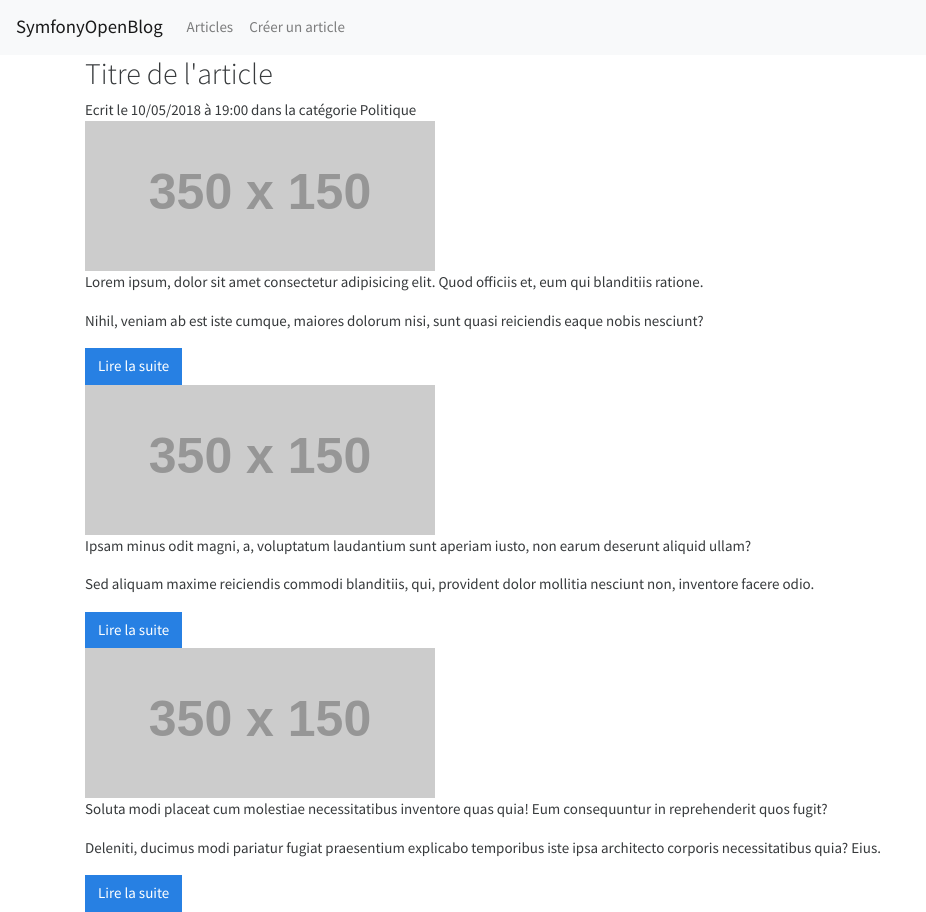
After one commit to NeslyPetitBert/blog-symfony, a Symfony app: template templates/blog/index.html.twig in a window 1280 px wide. The commit adds this page. Shown: the whole page, without its empty margins (0-926 px from the left). Run offline with Twig, Linux system fonts and the light colour scheme; the template is opened without the code that fills it, so the values that code supplies are empty; grey boxes labelled with a size stand in for pictures from a placeholder-image service; some libraries are stand-ins or nearby versions.

Commit message:
Création des pages show, index, home, tmpl de base

```diff
--- a/templates/base.html.twig
+++ b/templates/base.html.twig
@@ -3,10 +3,33 @@
     <head>
         <meta charset="UTF-8">
         <title>{% block title %}Welcome!{% endblock %}</title>
+        <link rel="stylesheet" href="https://bootswatch.com/4/cosmo/bootstrap.min.css">
         {% block stylesheets %}{% endblock %}
     </head>
     <body>
-        {% block body %}{% endblock %}
+        <nav class="navbar navbar-expand-lg navbar-light bg-light">
+            <a class="navbar-brand" href="#">SymfonyOpenBlog</a>
+            <button class="navbar-toggler" type="button" data-toggle="collapse" data-target="#navbarColor03" aria-controls="navbarColor03" aria-expanded="false" aria-label="Toggle navigation">
+                <span class="navbar-toggler-icon"></span>
+            </button>
+
+            <div class="collapse navbar-collapse" id="navbarColor03">
+                <ul class="navbar-nav mr-auto">
+                    {# <li class="nav-item active">
+                        <a class="nav-link" href="#">Home <span class="sr-only">(current)</span></a>
+                    </li> #}
+                    <li class="nav-item">
+                        <a class="nav-link" href="/blog">Articles</a>
+                    </li>
+                    <li class="nav-item">
+                        <a class="nav-link" href="/blog/new">Créer un article</a>
+                    </li>
+                </ul>
+            </div>
+        </nav>
+        <div class="container">
+            {% block body %}{% endblock %}
+        </div>
         {% block javascripts %}{% endblock %}
     </body>
 </html>
--- /dev/null
+++ b/templates/blog/index.html.twig
@@ -0,0 +1,34 @@
+{% extends 'base.html.twig' %}
+
+{% block title %}Hello BlogController!{% endblock %}
+
+{% block body %}
+    <section class="articles">
+        <article>
+            <h2>Titre de l'article</h2>
+            <div class="metadata">Ecrit le 10/05/2018 à 19:00 dans la catégorie Politique</div>
+            <div class="content">
+                <img src="http://placehold.it/350x150" alt="">
+                <p>Lorem ipsum, dolor sit amet consectetur adipisicing elit. Quod officiis et, eum qui blanditiis ratione.</p>
+                <p>Nihil, veniam ab est iste cumque, maiores dolorum nisi, sunt quasi reiciendis eaque nobis nesciunt?</p>
+                <a href="{{ path('blog_show') }}" class="btn btn-primary">Lire la suite</a>
+            </div>
+        </article>
+        <article>
+            <div class="content">
+                <img src="http://placehold.it/350x150" alt="">
+                <p>Ipsam minus odit magni, a, voluptatum laudantium sunt aperiam iusto, non earum deserunt aliquid ullam?</p>
+                <p>Sed aliquam maxime reiciendis commodi blanditiis, qui, provident dolor mollitia nesciunt non, inventore facere odio.</p>
+                <a href="{{ path('blog_show') }}" class="btn btn-primary">Lire la suite</a>
+            </div>
+        </article>
+        <article>
+            <div class="content">
+                <img src="http://placehold.it/350x150" alt="">
+                <p>Soluta modi placeat cum molestiae necessitatibus inventore quas quia! Eum consequuntur in reprehenderit quos fugit?</p>
+                <p>Deleniti, ducimus modi pariatur fugiat praesentium explicabo temporibus iste ipsa architecto corporis necessitatibus quia? Eius.</p>
+                <a href="{{ path('blog_show') }}" class="btn btn-primary">Lire la suite</a>
+            </div>
+        </article>
+    </section>
+{% endblock %}
```
Also changed, not shown: templates/blog/home.html.twig (added, +19 -0 lines), templates/blog/show.html.twig (added, +25 -0 lines).
